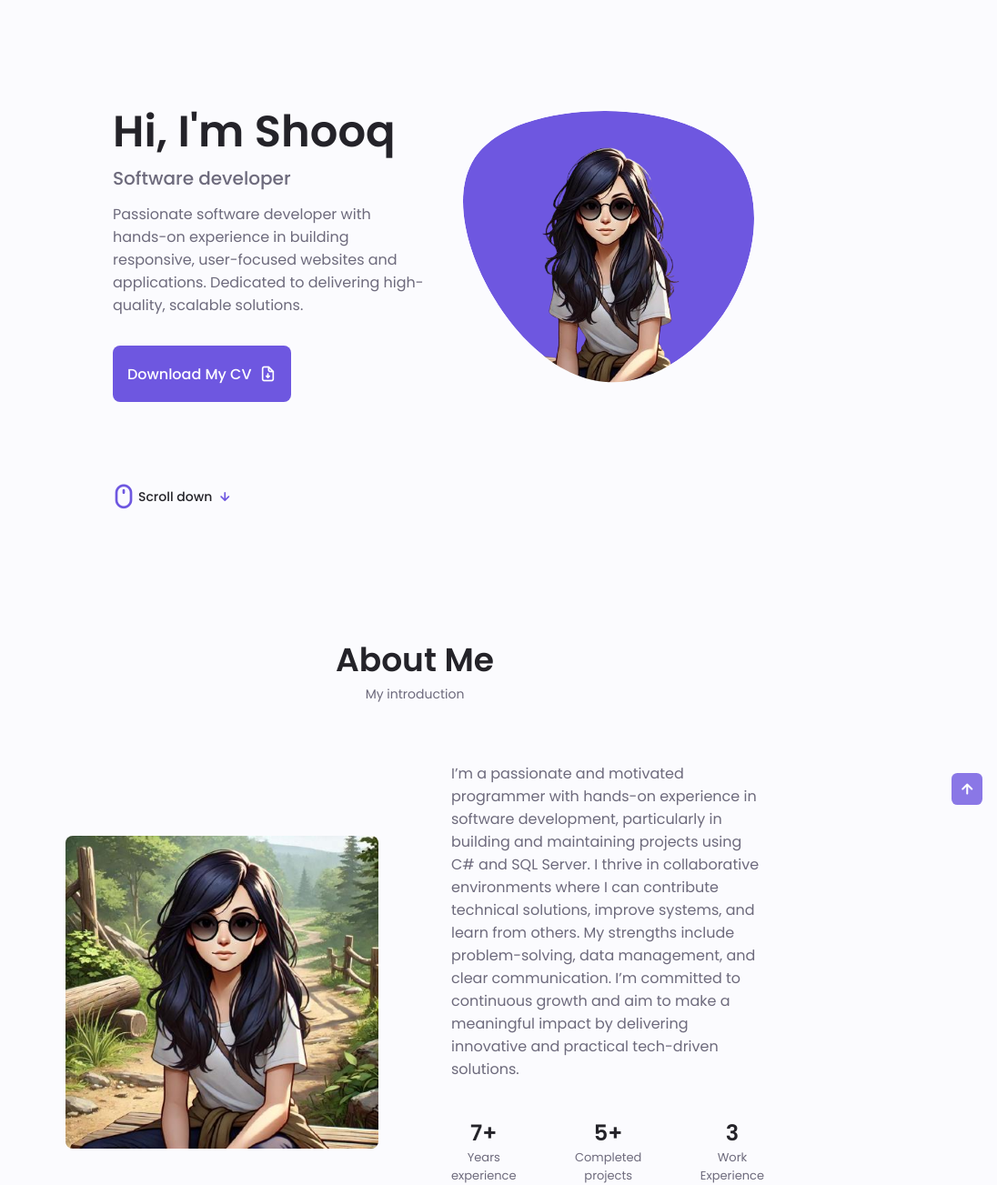
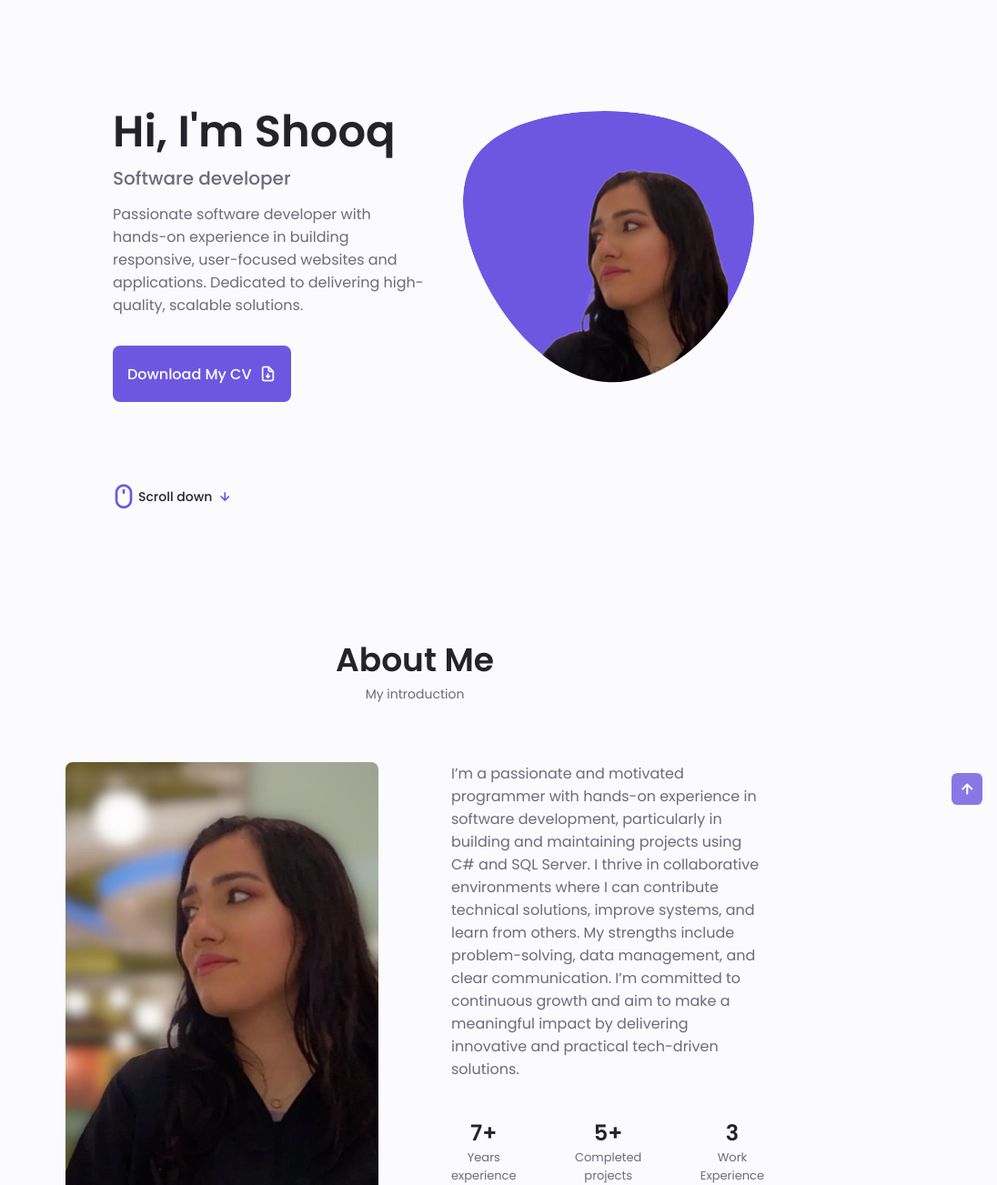
Before and after one commit to ShooqJanahi/ShooqJanahiPortfolio, a plain HTML site: page index.html in a window 1280 px wide. Shown: the part 75-1378 px from the top of the page at 91% size, 184-1280 px from the left. Drawn offline with nearby package versions, Linux system fonts and the light colour scheme.

Commit message:
Update index.html

```diff
--- a/index.html
+++ b/index.html
@@ -126,11 +126,11 @@
                                         Insert your image in the Img folder and Change your image |
                                         Center your image with X: horizontal, Y: vertical
                                     ====================-->
-                                <!--<image class="home__blob-img" x="12" y="18"
-                                    href="./assets/img/ProfilePic_Transparent.png" /> -->
+                                <image class="home__blob-img" x="12" y="18"
+                                    href="./assets/img/ProfilePic_Transparent.png" />
 
-                                    <image class="home__blob-img" x="12" y="18"
-                                    href="./assets/img/ProfilePic_Cartoon-Transparent.png" />
+                                  <!--  <image class="home__blob-img" x="12" y="18"
+                                    href="./assets/img/ProfilePic_Cartoon-Transparent.png" /> -->
 
 
                             </g>
@@ -170,8 +170,8 @@
             <span class="section__subtitle">My introduction</span>
 
             <div class="about__container container grid">
-               <!-- <img src="./assets/img/ProfilePic.jpg" alt="Shooq Janahi" class="about__img"> -->
-                  <img src="./assets/img/ProfilePic_Cartoon.jpg" alt="Shooq Janahi" class="about__img">
+                <img src="./assets/img/ProfilePic.jpg" alt="Shooq Janahi" class="about__img">
+                 <!-- <img src="./assets/img/ProfilePic_Cartoon.jpg" alt="Shooq Janahi" class="about__img"> -->
 
                 <div class="about__data">
                     <p class="about__description">
```
